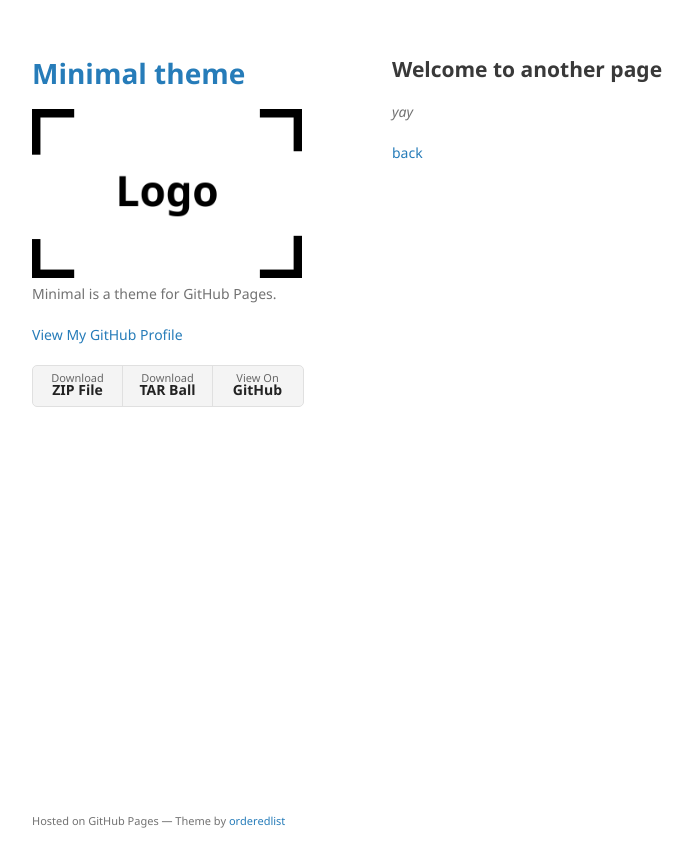
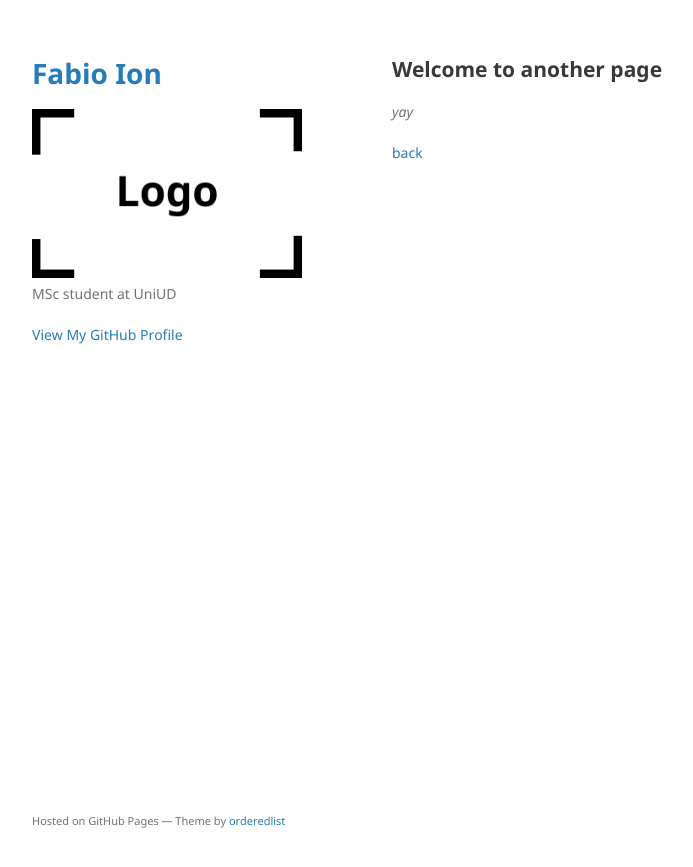
Before and after one commit to ffabionski/ffabionski.github.io, a Jekyll site: the page built from another-page.md, in a window 1280 px wide. Shown: the top 867 px of the page, without its empty margins (178-871 px from the left). Built offline with Jekyll 4.4.1, drawn with Linux system fonts in a browser that asks for light colours; our own code applies the rules of GitHub Pages for plain Markdown files.

Commit message:
no downloads

```diff
--- a/_config.yml
+++ b/_config.yml
@@ -1,6 +1,6 @@
-title: Minimal theme
+title: Fabio Ion
 logo: /assets/img/logo.png
-description: Minimal is a theme for GitHub Pages.
-show_downloads: true
+description: MSc student at UniUD
+show_downloads: false
 google_analytics:
 theme: jekyll-theme-minimal
```
